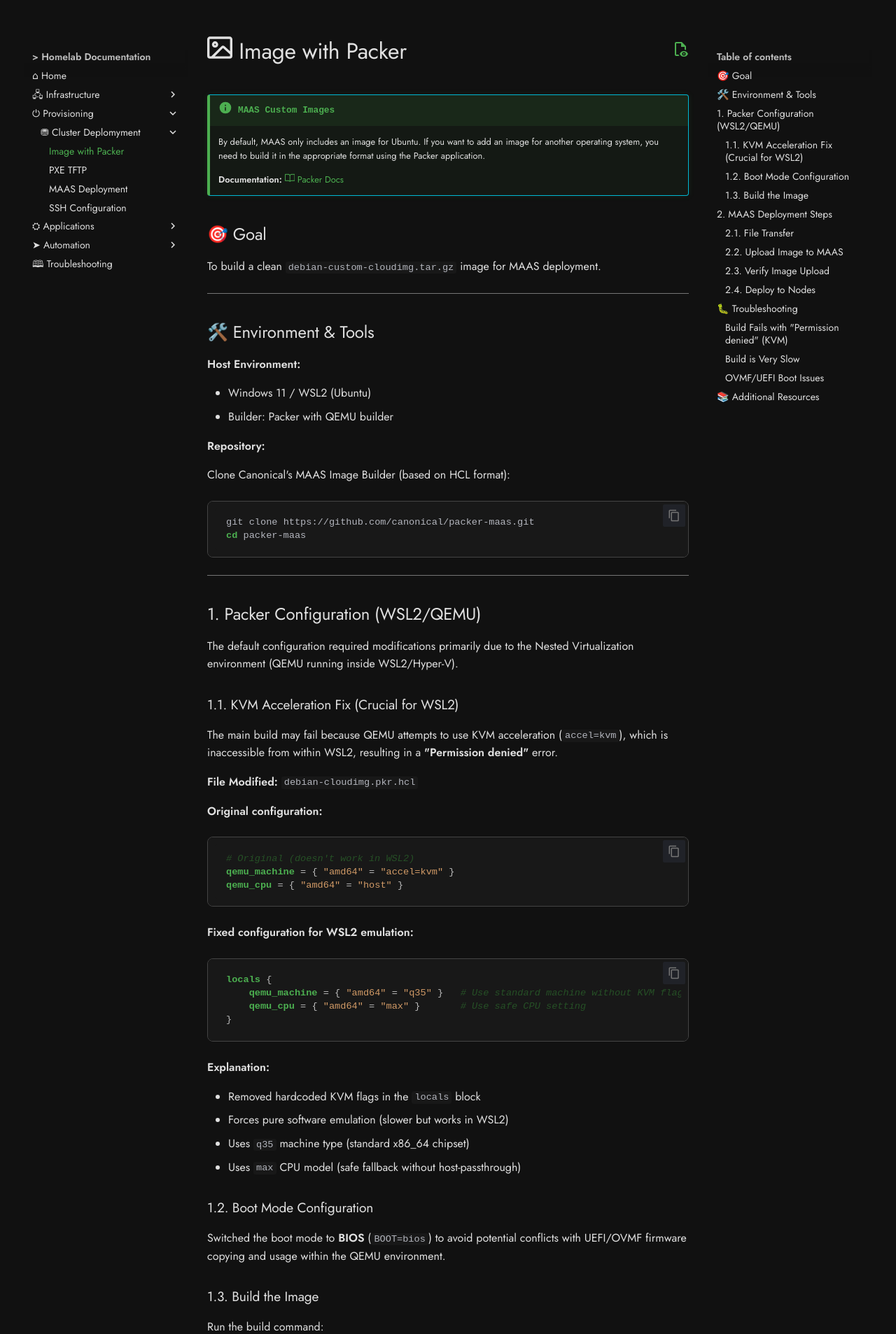
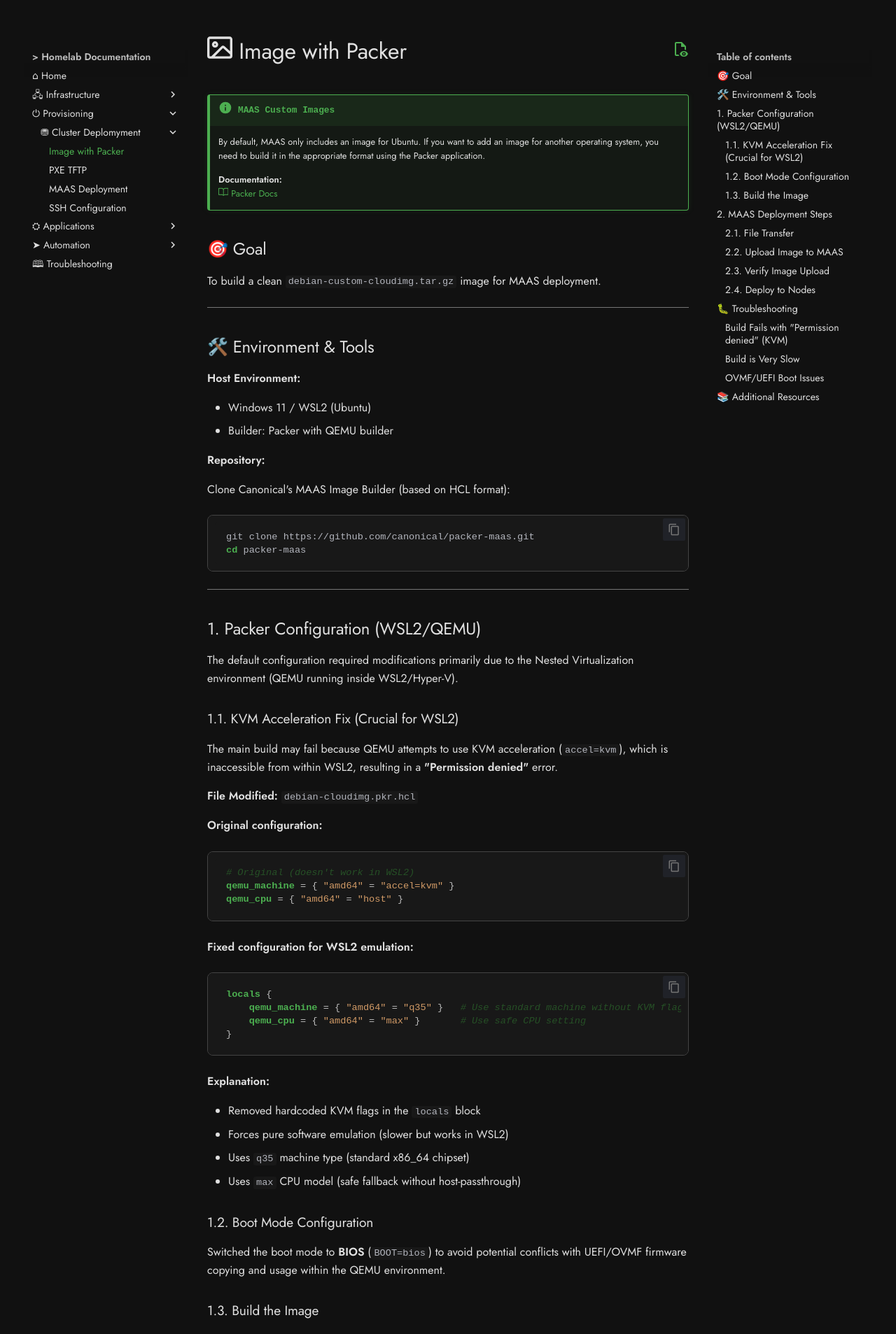
Before and after one commit to kCn3333/homelab, an MkDocs documentation site: the page built from docs/provisioning/0-custom-image.md, in a window 1280 px wide. Shown: the top 1907 px of the page at 70% size. Built offline with MkDocs 1.6.1 and Material for MkDocs 9.7.7, drawn with Linux system fonts in a browser that asks for light colours; comment, search, counter and statistics services are not loaded.

Commit message:
style update

```diff
--- a/docs/provisioning/0-custom-image.md
+++ b/docs/provisioning/0-custom-image.md
@@ -3,7 +3,8 @@
 !!! info "MAAS Custom Images"
     By default, MAAS only includes an image for Ubuntu. If you want to add an image for another operating system, you need to build it in the appropriate format using the Packer application.
 
-    **Documentation:** [:octicons-book-24: Packer Docs](https://developer.hashicorp.com/packer/docs)
+    **Documentation:**
+    [:octicons-book-24: Packer Docs](https://developer.hashicorp.com/packer/docs)
 
 
 ## 🎯 Goal
--- a/docs/stylesheets/admonitions.css
+++ b/docs/stylesheets/admonitions.css
@@ -4,6 +4,9 @@
 .md-typeset .admonition.info,
 .md-typeset details.info {
     border-left: 4px solid var(--retro-green-main);
+    border-right: 1px solid var(--retro-green-main);
+    border-top: 1px solid var(--retro-green-main);
+    border-bottom: 1px solid var(--retro-green-main);
     background-color: rgba(76, 175, 80, 0.05);
 }
 
```
